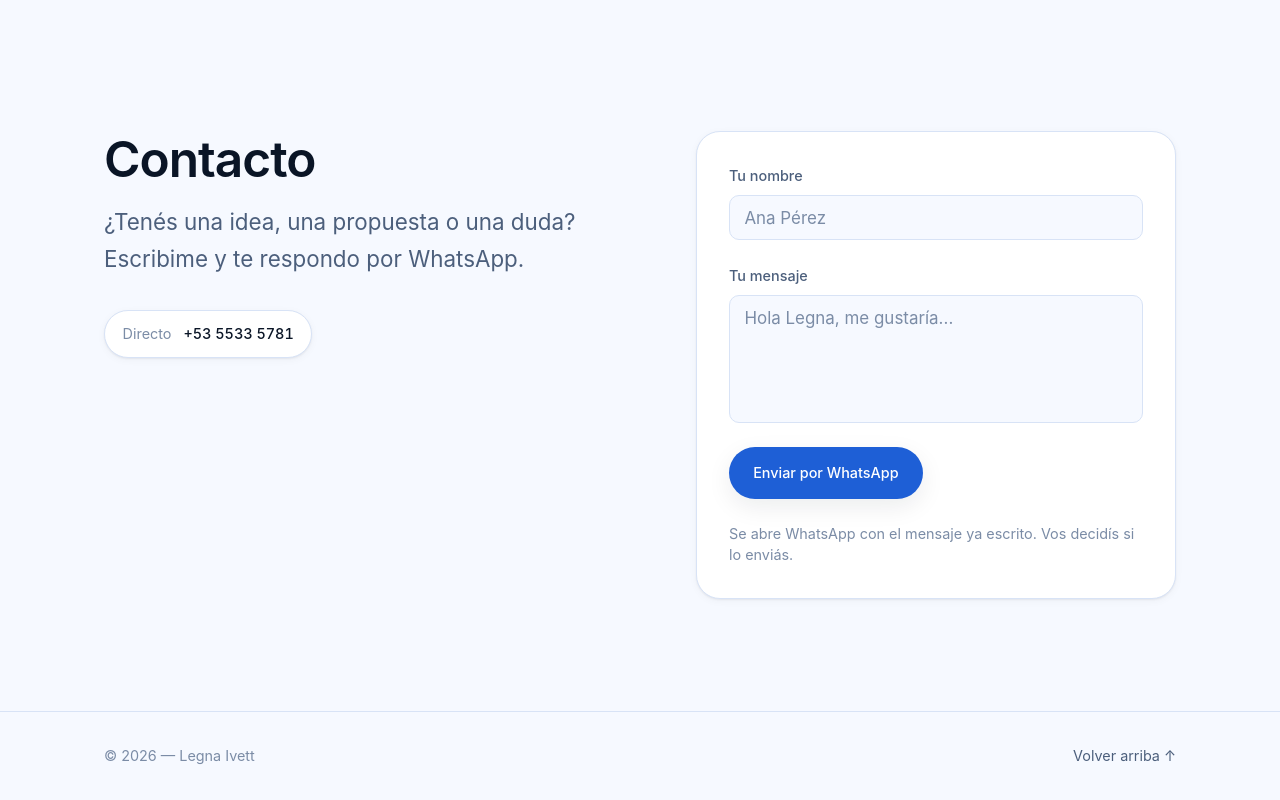
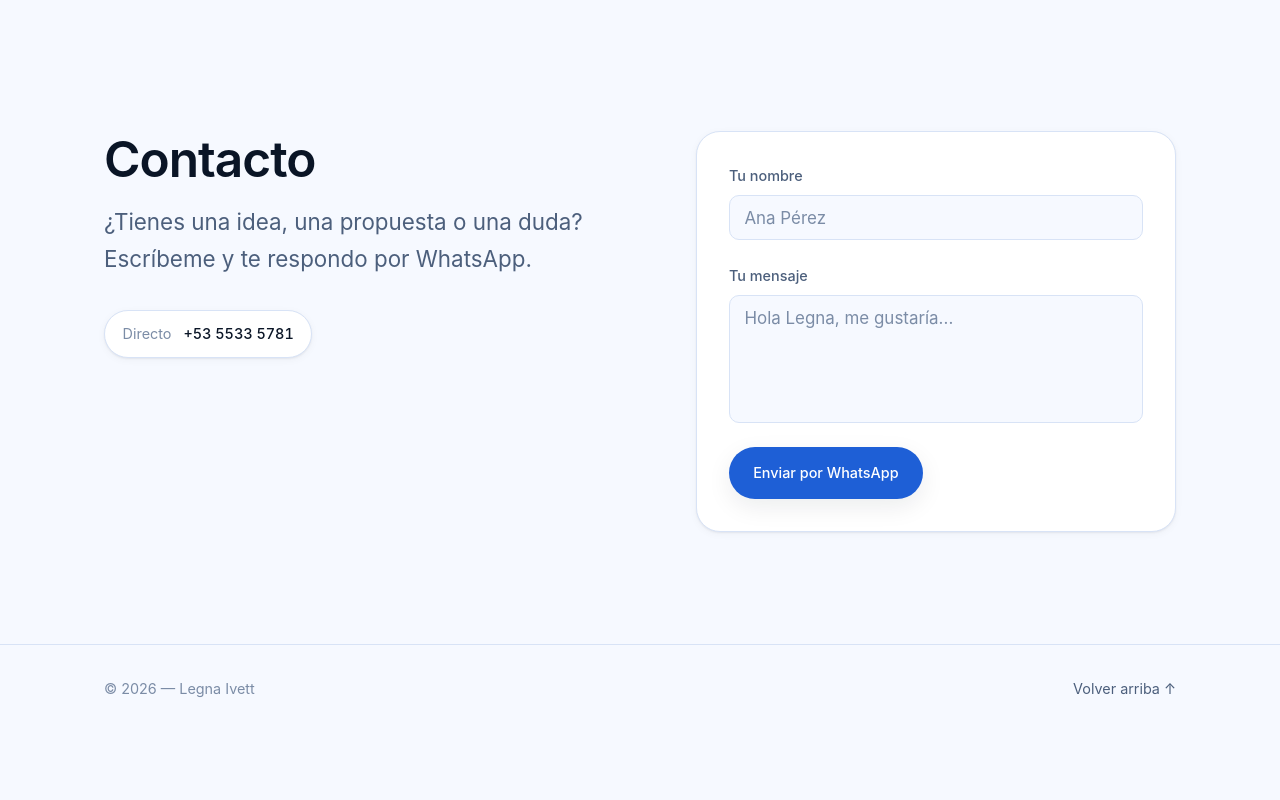
Before and after one commit to legnadevcu/legnadev-portfolio, a plain HTML site: page index.html in a window 1280 px wide. Shown: the part 1631-2431 px from the top of the page. After the commit the page ends 2364 px from the top, so only its background shows below. Drawn offline with Linux system fonts and the light colour scheme.

Commit message:
fix: switch site copy to neutral Spanish and drop form hint

```diff
--- a/index.html
+++ b/index.html
@@ -122,7 +122,7 @@
         <div class="container">
           <h2 class="section__title" id="proyectos-title">Proyectos</h2>
           <p class="section__lead">
-            Lo que voy construyendo mientras aprendo. Pasá el cursor sobre cada
+            Lo que voy construyendo mientras aprendo. Pasa el cursor sobre cada
             tarjeta para ver el proyecto con claridad.
           </p>
           <div class="projects" data-projects></div>
@@ -135,8 +135,8 @@
           <div class="contact__intro">
             <h2 class="section__title" id="contacto-title">Contacto</h2>
             <p class="section__lead">
-              ¿Tenés una idea, una propuesta o una duda? Escribime y te respondo
-              por WhatsApp.
+              ¿Tienes una idea, una propuesta o una duda? Escríbeme y te
+              respondo por WhatsApp.
             </p>
             <a
               class="contact__direct"
@@ -178,11 +178,6 @@
             <button class="button button--primary" type="submit">
               Enviar por WhatsApp
             </button>
-
-            <p class="contact-form__hint">
-              Se abre WhatsApp con el mensaje ya escrito. Vos decidís si lo
-              enviás.
-            </p>
           </form>
         </div>
       </section>
--- a/script.js
+++ b/script.js
@@ -33,7 +33,7 @@ const projects = [
     image: "",
   },
 
-  // Copiá este bloque cuando termines un proyecto nuevo:
+  // Copy this block when a new project is ready:
   // {
   //   title: "",
   //   description: "",
--- a/styles.css
+++ b/styles.css
@@ -534,12 +534,6 @@ button {
   justify-self: start;
 }
 
-.contact-form__hint {
-  color: var(--text-subtle);
-  font-size: var(--step--1);
-  line-height: 1.5;
-}
-
 .field {
   display: grid;
   gap: var(--space-1);
```
